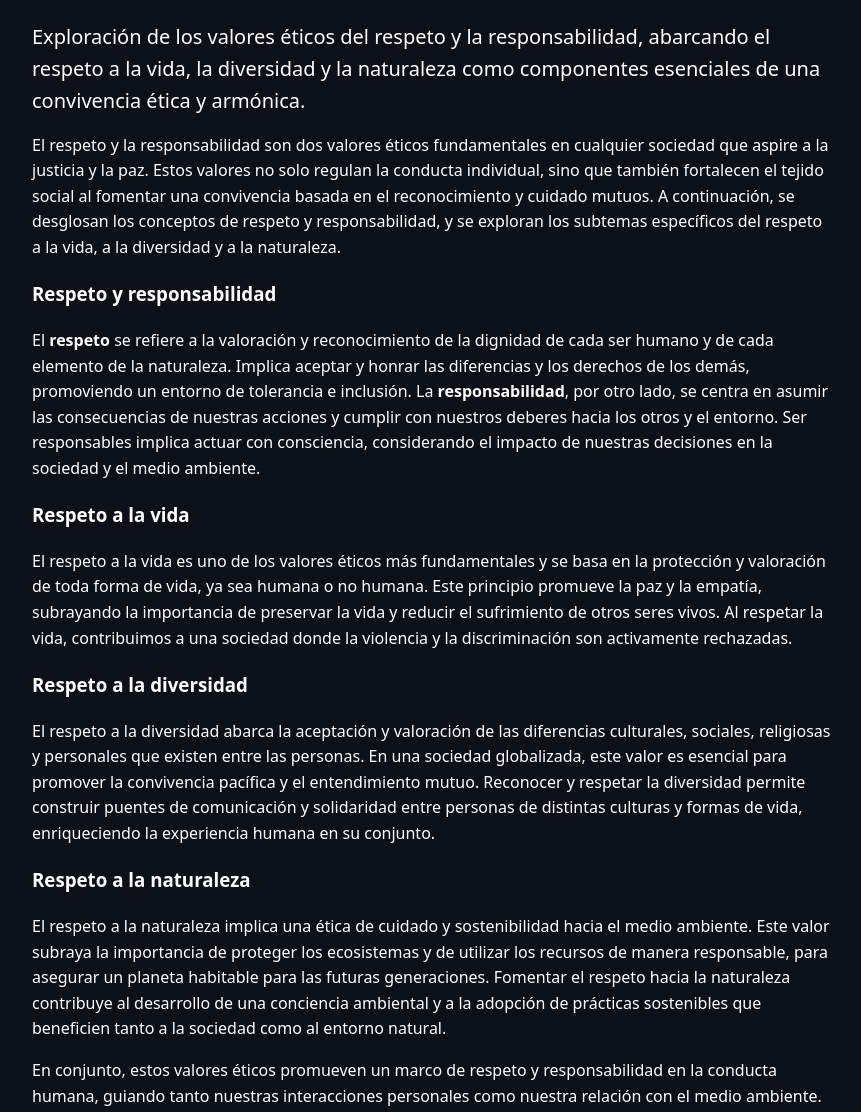
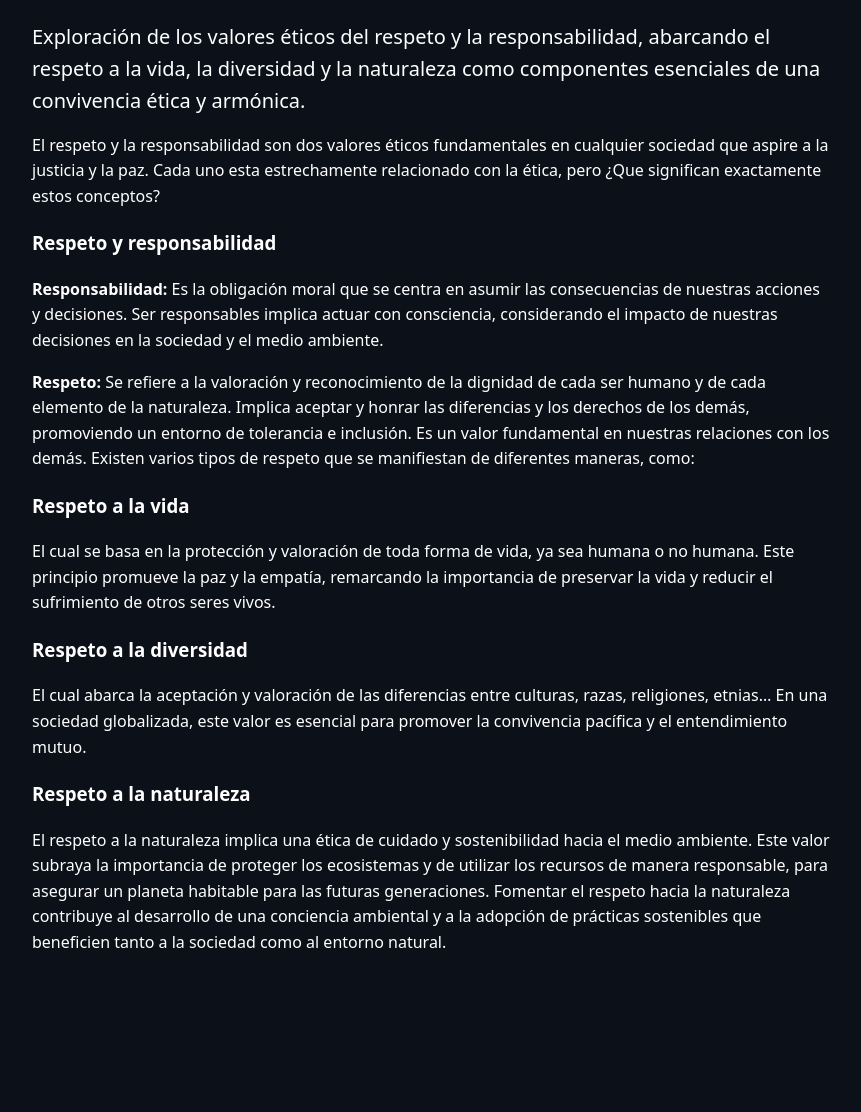
Before and after one commit to c0d3hdz/-Qu-_es_la_Etica-, an Astro site: page /tema/tema6 in a window 1280 px wide. Shown: the part 543-1655 px from the top of the page, without its empty margins (208-1069 px from the left). After the commit the page ends 1539 px from the top, so only its background shows below. Built offline with nearby package versions, Linux system fonts and the light colour scheme; Astro itself is replaced by a stand-in of ours.

Commit message:
Actualizar tema6.md

```diff
--- a/src/content/temas/tema6.md
+++ b/src/content/temas/tema6.md
@@ -5,18 +5,21 @@ title: 1.2.1 Respeto y responsabilidad.
 description: Exploración de los valores éticos del respeto y la responsabilidad, abarcando el respeto a la vida, la diversidad y la naturaleza como componentes esenciales de una convivencia ética y armónica.
 ---
 
-El respeto y la responsabilidad son dos valores éticos fundamentales en cualquier sociedad que aspire a la justicia y la paz. Estos valores no solo regulan la conducta individual, sino que también fortalecen el tejido social al fomentar una convivencia basada en el reconocimiento y cuidado mutuos. A continuación, se desglosan los conceptos de respeto y responsabilidad, y se exploran los subtemas específicos del respeto a la vida, a la diversidad y a la naturaleza.
+El respeto y la responsabilidad son dos valores éticos fundamentales en cualquier sociedad que aspire a la justicia y la paz.
+Cada uno esta estrechamente relacionado con la ética, pero ¿Que significan exactamente estos conceptos?
 
 ### Respeto y responsabilidad
-El **respeto** se refiere a la valoración y reconocimiento de la dignidad de cada ser humano y de cada elemento de la naturaleza. Implica aceptar y honrar las diferencias y los derechos de los demás, promoviendo un entorno de tolerancia e inclusión. La **responsabilidad**, por otro lado, se centra en asumir las consecuencias de nuestras acciones y cumplir con nuestros deberes hacia los otros y el entorno. Ser responsables implica actuar con consciencia, considerando el impacto de nuestras decisiones en la sociedad y el medio ambiente.
+**Responsabilidad:** Es la obligación moral que se centra en asumir las consecuencias de nuestras acciones y decisiones. Ser responsables implica actuar con consciencia, considerando el impacto de nuestras decisiones en la sociedad y el medio ambiente.
+
+**Respeto:** Se refiere a la valoración y reconocimiento de la dignidad de cada ser humano y de cada elemento de la naturaleza. Implica aceptar y honrar las diferencias y los derechos de los demás, promoviendo un entorno de tolerancia e inclusión.
+Es un valor fundamental en nuestras relaciones con los demás. Existen varios tipos de respeto que se manifiestan de diferentes maneras, como:
 
 ### Respeto a la vida
-El respeto a la vida es uno de los valores éticos más fundamentales y se basa en la protección y valoración de toda forma de vida, ya sea humana o no humana. Este principio promueve la paz y la empatía, subrayando la importancia de preservar la vida y reducir el sufrimiento de otros seres vivos. Al respetar la vida, contribuimos a una sociedad donde la violencia y la discriminación son activamente rechazadas.
+El cual se basa en la protección y valoración de toda forma de vida, ya sea humana o no humana. Este principio promueve la paz y la empatía, remarcando la importancia de preservar la vida y reducir el sufrimiento de otros seres vivos.
 
 ### Respeto a la diversidad
-El respeto a la diversidad abarca la aceptación y valoración de las diferencias culturales, sociales, religiosas y personales que existen entre las personas. En una sociedad globalizada, este valor es esencial para promover la convivencia pacífica y el entendimiento mutuo. Reconocer y respetar la diversidad permite construir puentes de comunicación y solidaridad entre personas de distintas culturas y formas de vida, enriqueciendo la experiencia humana en su conjunto.
+El cual abarca la aceptación y valoración de las diferencias entre culturas, razas, religiones, etnias..
+En una sociedad globalizada, este valor es esencial para promover la convivencia pacífica y el entendimiento mutuo.
 
 ### Respeto a la naturaleza
 El respeto a la naturaleza implica una ética de cuidado y sostenibilidad hacia el medio ambiente. Este valor subraya la importancia de proteger los ecosistemas y de utilizar los recursos de manera responsable, para asegurar un planeta habitable para las futuras generaciones. Fomentar el respeto hacia la naturaleza contribuye al desarrollo de una conciencia ambiental y a la adopción de prácticas sostenibles que beneficien tanto a la sociedad como al entorno natural.
-
-En conjunto, estos valores éticos promueven un marco de respeto y responsabilidad en la conducta humana, guiando tanto nuestras interacciones personales como nuestra relación con el medio ambiente.
```
